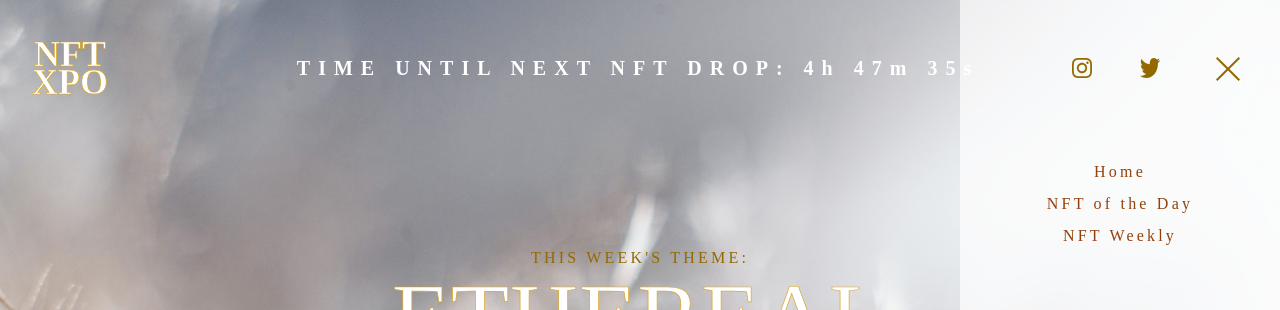
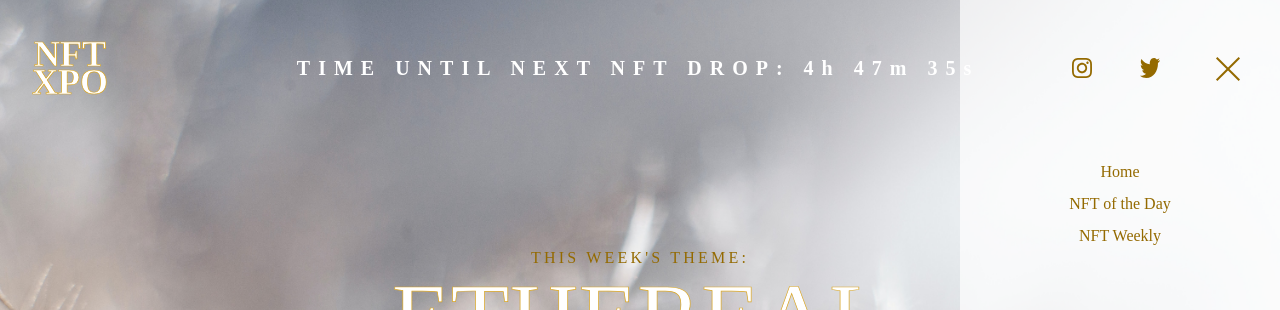
Before and after one commit to noguewill/vmuseum-app, a React (Create React App) app: page / in a window 1280 px wide. Both pictures are taken after a click on the button 1228 px from the left and 64 px from the top of the page. Shown: the top 310 px of the page. Built offline with nearby package versions, Linux system fonts and the light colour scheme.

Commit message:
Update Menu.js

```diff
--- a/src/components/Menu.js
+++ b/src/components/Menu.js
@@ -25,19 +25,22 @@ const Menu = ({ theme }) => {
   const [activeIndex, setActiveIndex] = useState(null);
 
   const renderedItems = menuObj.map((item, index) => {
-    const active = index === activeIndex ? `bg-white text-yellow-800` : "";
+    const active =
+      index === activeIndex
+        ? `"bg-${xpoThemes[theme].themeMainColor} ${xpoThemes[theme].themeMainColor}"`
+        : "";
     return (
       <React.Fragment key={index}>
         {/* <li className="pb-1 text-center text-dirtGold "> */}
         <Link
           to={item.href}
-          className={`2xl:pb-5 pb-1 text-center flex flex-col  text-yellow-800 menuItem 2xl:justify-around`}
+          className={`2xl:pb-5 pb-1 text-center flex flex-col  ${xpoThemes[theme].themeMainColor} menuItem 2xl:justify-around`}
         >
           <button
             id={index}
             href={item.href}
             onClick={() => onTitleClick(index)}
-            className={`${active}  2xl:text-2xl  text-yellow-800  text-center hover:underline pb-1 px-5 hover:text-yellow-400 transition ease font-light tracking-widestxl`}
+            className={`${active}  2xl:text-2xl   text-center hover:underline pb-1 px-5 hover:text-black transition ease font-light tracking-widestxxl"`}
           >
             {item.text}
           </button>
@@ -48,7 +51,7 @@ const Menu = ({ theme }) => {
 
   return (
     <>
-      <li className="pb-1 text-yellow-800">{renderedItems}</li>
+      <li className="pb-1">{renderedItems}</li>
     </>
   );
 };
```
